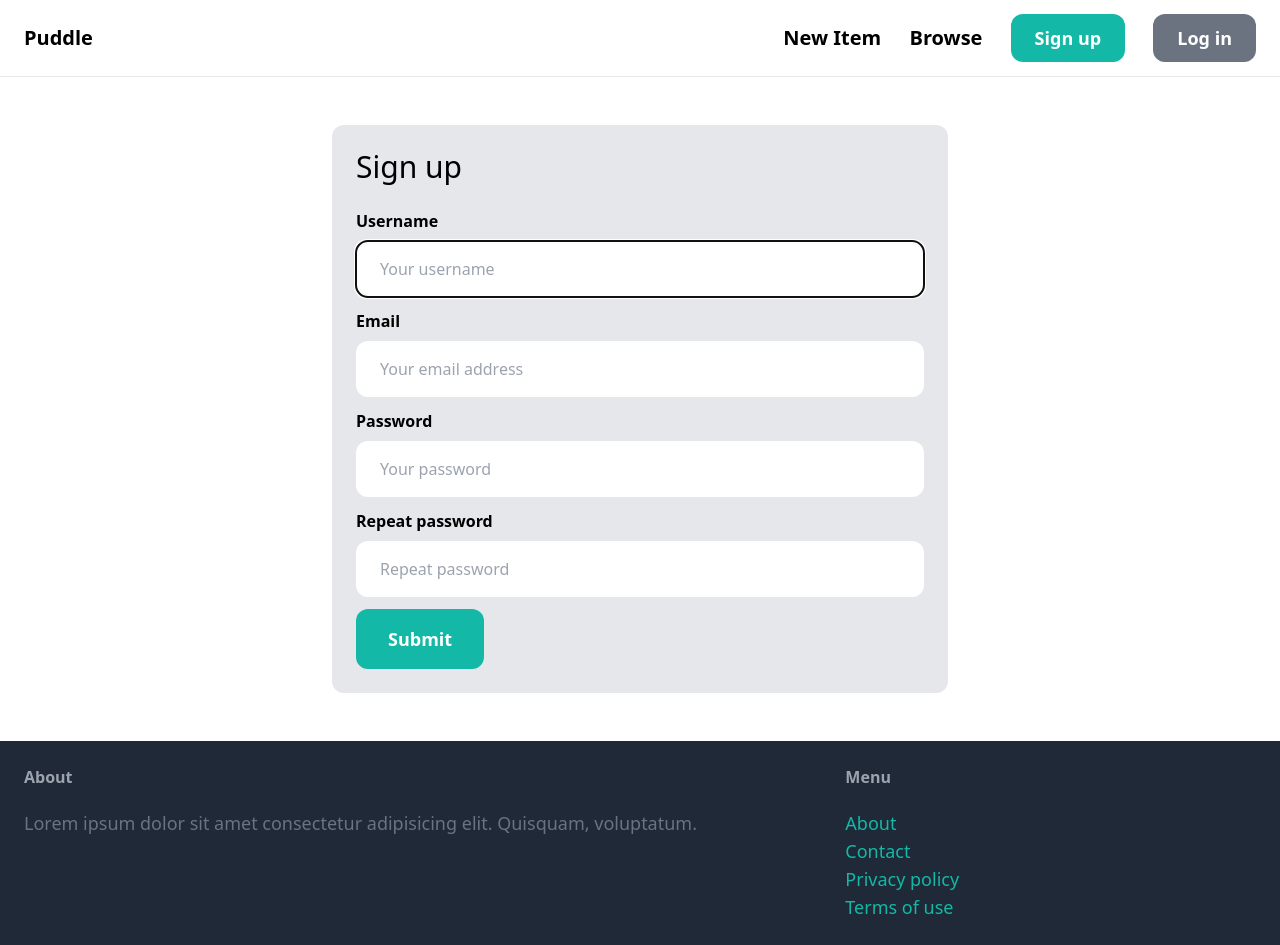
After one commit to agyeievans/django-marketplace, a Django app: page /signup/ in a window 1280 px wide. The commit adds this page. Run offline with Django 4.2, Linux system fonts and the light colour scheme; some libraries are stand-ins or nearby versions.

Commit message:
added signup

```diff
--- /dev/null
+++ b/core/forms.py
@@ -0,0 +1,14 @@
+from django import forms
+from django.contrib.auth.forms import UserCreationForm
+from django.contrib.auth.models import User
+
+class SignUpForm(UserCreationForm):
+    class Meta:
+        model = User
+        fields = ('username', 'email', 'password1', 'password2')
+
+    # editing form fields
+    username = forms.CharField(widget=forms.TextInput(attrs={'class': 'w-full py-4 px-6 rounded-xl', 'placeholder': 'Your username'}))
+    email = forms.CharField(widget=forms.EmailInput(attrs={'class': 'w-full py-4 px-6 rounded-xl', 'placeholder': 'Your email address'}))
+    password1 = forms.CharField(widget=forms.PasswordInput(attrs={'class': 'w-full py-4 px-6 rounded-xl', 'placeholder': 'Your password'}))
+    password2 = forms.CharField(widget=forms.PasswordInput(attrs={'class': 'w-full py-4 px-6 rounded-xl', 'placeholder': 'Repeat password'}))
--- a/core/templates/core/base.html
+++ b/core/templates/core/base.html
@@ -16,7 +16,7 @@
             <a href="#" class="text-xl font-semibold hover:text-gray-500">New Item</a>
             <a href="#" class="text-xl font-semibold hover:text-gray-500">Browse</a>
 
-            <a href="#" class="px-6 py-3 text-lg font-semibold bg-teal-500 text-white rounded-xl hover:bg-teal-700">Sign up</a>
+            <a href="{% url 'core:signup' %}" class="px-6 py-3 text-lg font-semibold bg-teal-500 text-white rounded-xl hover:bg-teal-700">Sign up</a>
             <a href="#" class="px-6 py-3 text-lg font-semibold bg-gray-500 text-white rounded-xl hover:bg-gray-700">Log in</a>
         </div>
     </nav>
@@ -35,7 +35,7 @@
 
             <ul class="spcae-y-2">
                 <li><a href="#" class="text-lg text-teal-500 hover:text-teal-700">About</a></li>
-                <li><a href="{% url 'contact' %}" class="text-lg text-teal-500 hover:text-teal-700">Contact</a></li>
+                <li><a href="{% url 'core:contact' %}" class="text-lg text-teal-500 hover:text-teal-700">Contact</a></li>
                 <li><a href="#" class="text-lg text-teal-500 hover:text-teal-700">Privacy policy</a></li>
                 <li><a href="#" class="text-lg text-teal-500 hover:text-teal-700">Terms of use</a></li>
             </ul>
--- /dev/null
+++ b/core/templates/core/signup.html
@@ -0,0 +1,43 @@
+{% extends 'core/base.html' %}
+
+{% block title %}Sign Up{% endblock %}
+
+{% block content %}
+    <div class="w-1/2 my-6 mx-auto p-6 bg-gray-200 rounded-xl">
+        <h1 class="mb-6 text-3xl">Sign up</h1>
+
+        <form action="." method="post">
+            {% csrf_token %}
+
+            <div class="mb-3">
+                <label for="" class="inline-block mb-2 font-semibold">Username</label><br>
+                {{ form.username }}
+            </div>
+            <div class="mb-3">
+                <label for="" class="inline-block mb-2 font-semibold">Email</label><br>
+                {{ form.email }}
+            </div>
+            <div class="mb-3">
+                <label for="" class="inline-block mb-2 font-semibold">Password</label><br>
+                {{ form.password1 }}
+            </div>
+            <div class="mb-3">
+                <label for="" class="inline-block mb-2 font-semibold">Repeat password</label><br>
+                {{ form.password2 }}
+            </div>
+
+            {% if form.errors or form.non_field_errors %}
+            <div class="mb-3 p-6 bg-red-300 rounded-xl">
+                {% for field in form %}
+                {{ field.errors  }}
+                {% endfor %}
+
+                {{ form.non_field_errors }}
+            </div>
+            {% endif %}
+
+            <button type="submit" class="px-8 py-4 text-lg font-semibold bg-teal-500 text-white rounded-xl hover:bg-teal-700">Submit</button>
+        </form>
+    </div>
+
+{% endblock %}
--- /dev/null
+++ b/core/urls.py
@@ -0,0 +1,11 @@
+from django.urls import path
+from . import views
+
+app_name = 'core'
+
+urlpatterns = [
+    path('', views.index, name='index'),
+    path('contact/', views.contact, name='contact'),
+    path('signup/', views.signup, name='signup')
+    # path('about/', views.about, name='about'),
+]
--- a/core/views.py
+++ b/core/views.py
@@ -1,5 +1,6 @@
-from django.shortcuts import render
+from django.shortcuts import render, redirect
 from item.models import Category, Item
+from .forms import SignUpForm
 
 # Create your views here.
 def index(request):
@@ -9,3 +10,15 @@ def index(request):
 
 def contact(request):
     return render(request, 'core/contact.html')
+
+def signup(request):
+    if request.method == 'POST':
+        form = SignUpForm(request.POST)
+        if form.is_valid():
+            # save user
+            form.save()
+            return redirect('/login/')
+    else:
+        form = SignUpForm()
+
+    return render(request, 'core/signup.html', {'form': form})
--- a/puddle/urls.py
+++ b/puddle/urls.py
@@ -1,13 +1,11 @@
 from django.contrib import admin
 from django.urls import path, include
-from core.views import index, contact
 from django.conf import settings
 from django.conf.urls.static import static
 
 
 urlpatterns = [
     path('admin/', admin.site.urls),
-    path('', index, name='index'),
-    path('contact/', contact, name='contact'),
+    path('', include('core.urls')),
     path('item/', include('item.urls', namespace='item')),
 ] + static(settings.MEDIA_URL, document_root=settings.MEDIA_ROOT)
```
Also changed, not shown: db.sqlite3.
